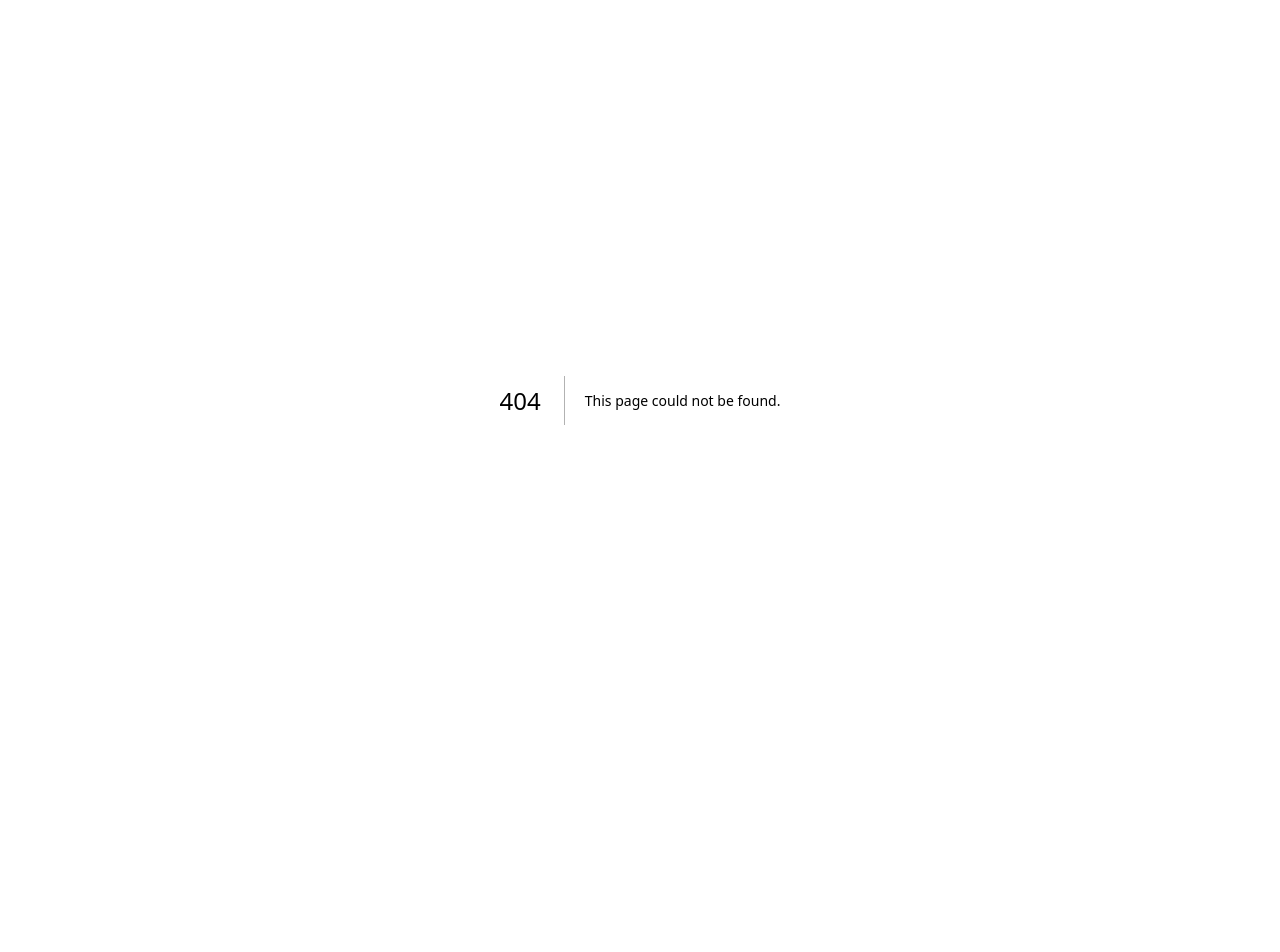
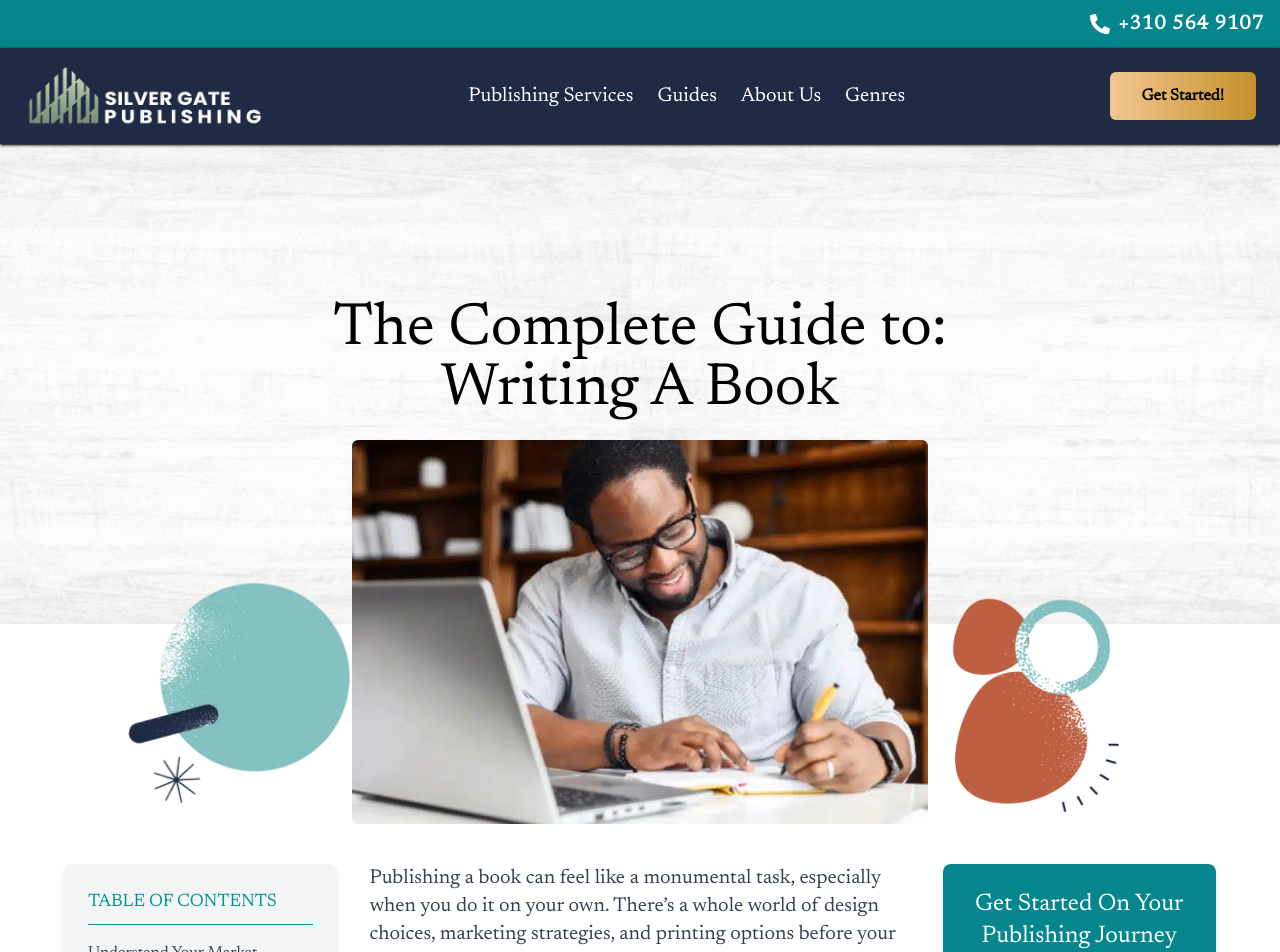
Before and after one commit to FahizOzil/palmbay-publisher, a Next.js app: page /guides/book-writing-guide in a window 1280 px wide. Before the commit this address had no page. Shown: the top 952 px of the page. Before the commit the page ends 800 px from the top, so only its background shows below. Built offline with nearby package versions, Linux system fonts and the light colour scheme.

Commit message:
Create page.jsx

```diff
--- /dev/null
+++ b/app/guides/book-writing-guide/page.jsx
@@ -0,0 +1,46 @@
+import { font } from '@/app/Components/font/font'
+import Navbar from '@/app/Components/Navbar'
+import React from 'react'
+import MarketingSection from '../marketing-tips/MarketingSection'
+
+const page = () => {
+  return (
+    <div>
+    <div className={`${font.className} relative`}>
+      <Navbar />
+      <div className="relative w-full min-h-[30rem] bg-cover bg-center" style={{ backgroundImage: "url('/whitewood.png')" }}>
+        <div className="absolute inset-0 flex flex-col justify-center items-center text-black px-4 text-center">
+          <p className="text-3xl mb-12 md:text-6xl">
+          The Complete Guide to: <br /> Writing A Book
+          </p>
+        </div>
+      </div>
+
+      {/* Left-side image */}
+      <img
+        src="/weird-moon.webp"
+        className="rounded-md h-64 absolute bottom-[-200px] left-[120px] z-10"
+      />
+
+      {/* Centered Image */}
+      <div className="relative w-full flex justify-center">
+        <img
+          src="/book-marketing.webp"
+          className="rounded-md h-96 absolute bottom-[-200px] z-20"
+        />
+      </div>
+
+      {/* Right-side image FIXED */}
+      <div className="w-full relative">
+        <img
+          src="/weird.png"
+          className="rounded-md h-64 absolute bottom-[-200px] right-[120px] z-10"
+        />
+      </div>
+    </div>
+      <MarketingSection/>
+    </div>
+  )
+}
+
+export default page;
```
